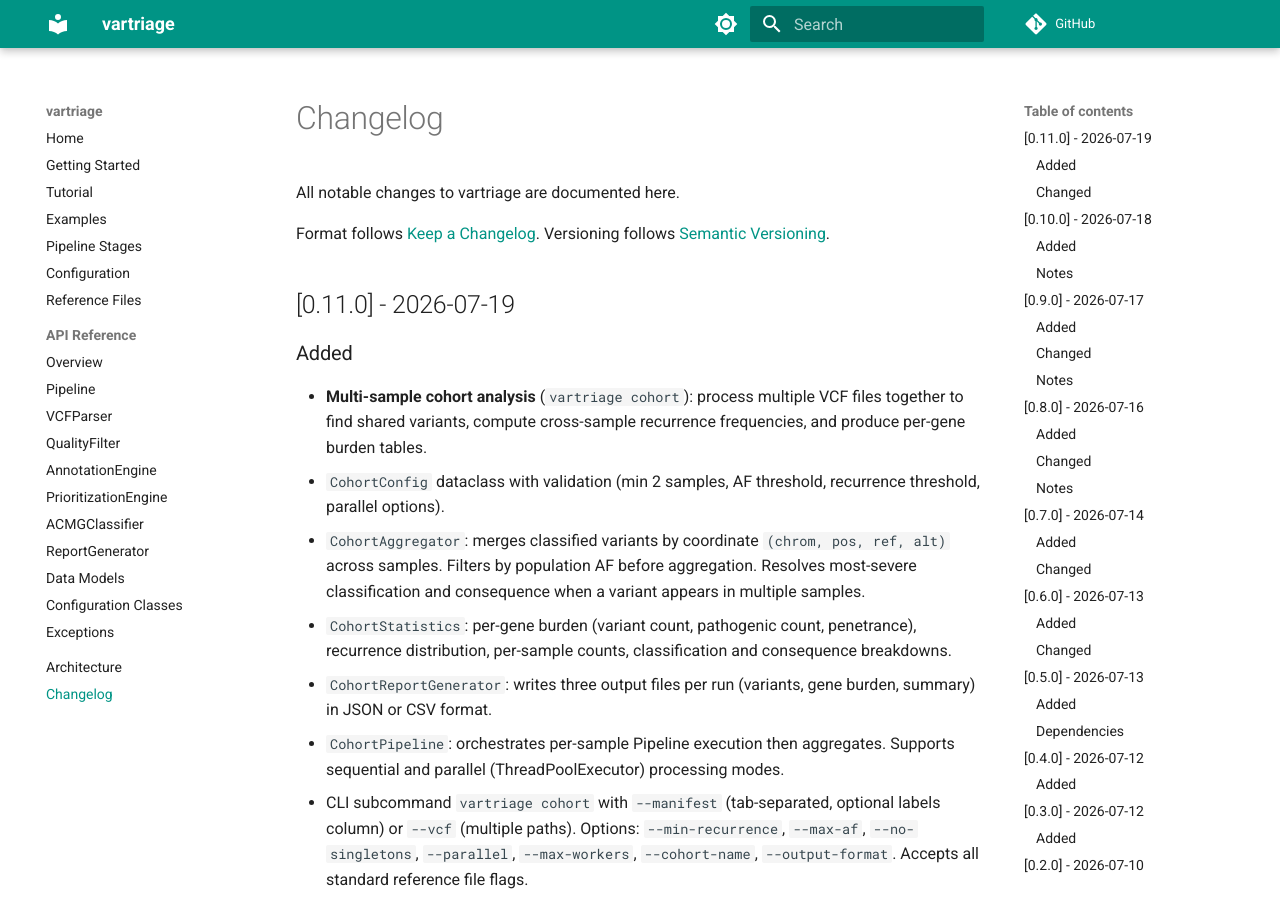
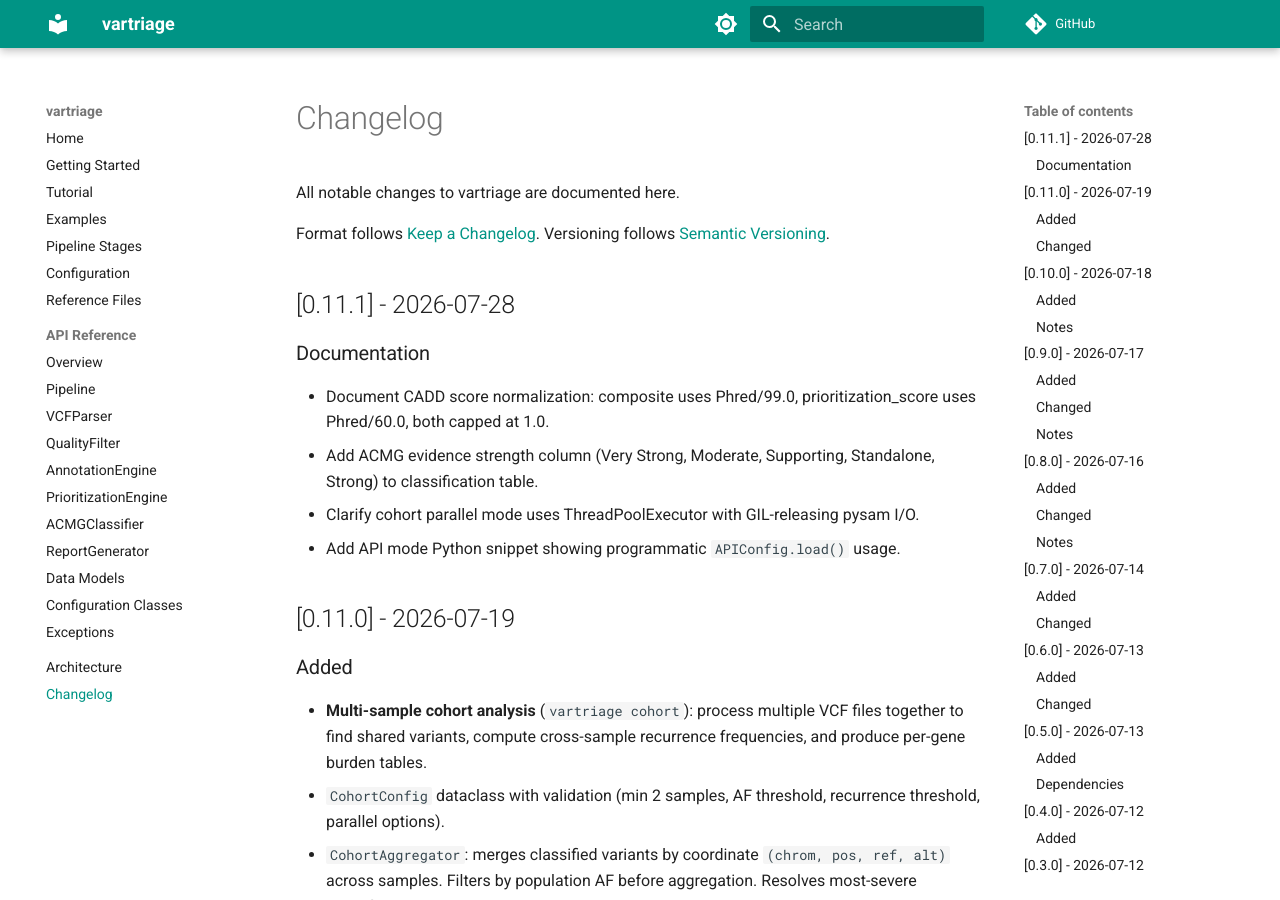
Before and after one commit to Behordeun/vartriage, an MkDocs documentation site: the page built from docs/changelog.md, in a window 1280 px wide and 900 px high. Built offline with MkDocs 1.6.1 and Material for MkDocs 9.7.7, drawn with Linux system fonts in a browser that asks for light colours; comment, search, counter and statistics services are not loaded.

Commit message:
feat: multi-sample cohort analysis (v0.11.0–v0.11.1) (#13)
* chore(.gitignore): add vt_cohort_test directory to ignore list

- Add vt_cohort_test/ to .gitignore to prevent test artifacts from being committed
- Maintains clean repository state when running cohort analysis tests locally

* docs: v0.11.1 documentation patch

- Document CADD normalization: composite uses Phred/99.0, prioritization
  score uses Phred/60.0, both capped at 1.0.
- Add ACMG evidence strength column to classification table (Very Strong,
  Moderate, Supporting, Standalone, Strong).
- Clarify cohort parallel mode uses ThreadPoolExecutor with GIL-releasing
  pysam I/O.
- Add API mode Python snippet showing programmatic APIConfig.load() usage.
- Bump version to 0.11.1.

```diff
--- a/docs/changelog.md
+++ b/docs/changelog.md
@@ -3,6 +3,15 @@
 All notable changes to vartriage are documented here.
 
 Format follows [Keep a Changelog](https://keepachangelog.com/en/1.1.0/). Versioning follows [Semantic Versioning](https://semver.org/spec/v2.0.0.html).
+
+## [0.11.1] - 2026-07-28
+
+### Documentation
+
+- Document CADD score normalization: composite uses Phred/99.0, prioritization_score uses Phred/60.0, both capped at 1.0.
+- Add ACMG evidence strength column (Very Strong, Moderate, Supporting, Standalone, Strong) to classification table.
+- Clarify cohort parallel mode uses ThreadPoolExecutor with GIL-releasing pysam I/O.
+- Add API mode Python snippet showing programmatic `APIConfig.load()` usage.
 
 ## [0.11.0] - 2026-07-19
 
--- a/pyproject.toml
+++ b/pyproject.toml
@@ -4,7 +4,7 @@ build-backend = "hatchling.build"
 
 [project]
 name = "vartriage"
-version = "0.11.0"
+version = "0.11.1"
 description = "A streaming pipeline library for identifying and classifying pathogenic genetic variants from VCF data"
 license = "MIT"
 requires-python = ">=3.10"
--- a/vartriage/__init__.py
+++ b/vartriage/__init__.py
@@ -51,7 +51,7 @@ try:
 
     __version__ = _get_version("vartriage")
 except Exception:
-    __version__ = "0.11.0"
+    __version__ = "0.11.1"
 
 __all__ = [
     # Pipeline orchestrator
```
Also changed, not shown: README.md (+38 -10 lines), 1 other file.
